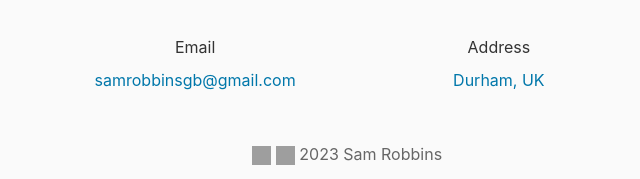
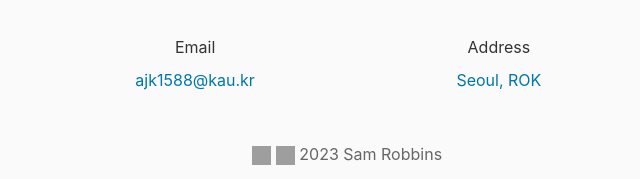
Before and after one commit to StabAn-NRH/staban-nrh.github.io, a plain HTML site: page about/index.html in a window 1280 px wide. Shown: the part 764-943 px from the top of the page, 293-933 px from the left. Drawn offline with nearby package versions, Linux system fonts and the light colour scheme; grey boxes are pictures that could not be loaded.

Commit message:
fifth publishing

```diff
--- a/about/index.html
+++ b/about/index.html
@@ -202,14 +202,14 @@
     <div class="uk-grid-small uk-child-width-1-4@m uk-text-center uk-flex-center uk-margin-medium-bottom" uk-grid>
       <div class="uk-margin-small-bottom">
         <h5 class="uk-margin-small-bottom">Email</h5>
-        <a href="mailto:samrobbinsgb@gmail.com">samrobbinsgb@gmail.com</a>
+        <a href="mailto:ajk1588@kau.kr">ajk1588@kau.kr</a>
 
       </div>
       <div>
         <h5 class="uk-margin-small-bottom">Address</h5>
           <div uk-lightbox>
-            <a href="https://www.google.com/maps/embed/v1/place?q=place_id:ChIJwbHYJaUqfEgRK0Ui9dVGimc&amp;key=AIzaSyAE_4rVAKux_DSPcb_OdSRDaovtPOSk_3U" data-caption="Durham, UK"
-               data-type="iframe">Durham, UK</a>
+            <a href="https://www.google.com/maps/embed/v1/place?q=place_id:ChIJwbHYJaUqfEgRK0Ui9dVGimc&amp;key=AIzaSyAE_4rVAKux_DSPcb_OdSRDaovtPOSk_3U" data-caption="Seoul, ROK"
+               data-type="iframe">Seoul, ROK</a>
           </div>
       </div>
     </div>
```
Also changed, not shown: blog/first-blog/index.html (+3 -3 lines), blog/index.html (+3 -3 lines), categories/index.html (+3 -3 lines), categories/web-dev/index.html (+3 -3 lines), contact/index.html (+3 -3 lines), index.html (+3 -3 lines), portfolio/example-team-no-github/index.html (+3 -3 lines), portfolio/hugo-portfolio-website/index.html (+3 -3 lines), portfolio/index.html (+3 -3 lines), tags/index.html (+3 -3 lines).
